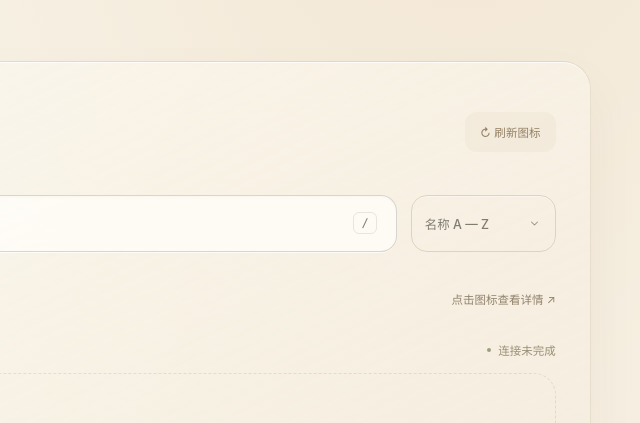
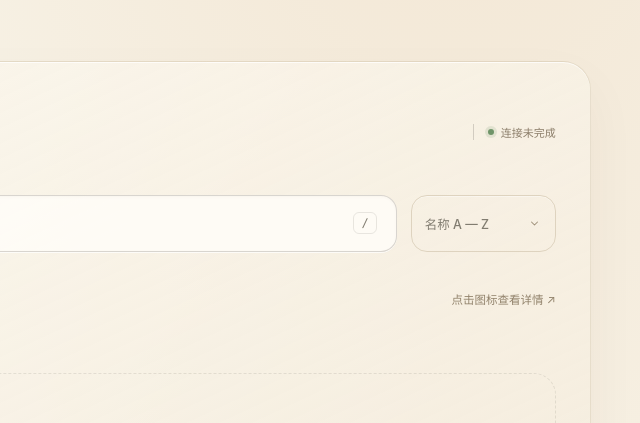
Before and after one commit to aaANDkk/aaANDkk.github.io, a plain HTML site: page qure/index.html in a window 1280 px wide. Shown: the part 927-1350 px from the top of the page, 605-1245 px from the left. Drawn offline with Linux system fonts and the light colour scheme; no server answers; animation ran at ten frames a second.

Commit message:
Replace refresh button with backend sync time indicator

```diff
--- a/qure/app.js
+++ b/qure/app.js
@@ -39,7 +39,8 @@ function parseTreeIcons(tree) {
   if (!tree || tree.truncated || !Array.isArray(tree.tree)) throw new Error(qText('图标目录不完整。'));
   const icons = tree.tree.filter(x => x.type === 'blob').map(x => makeIcon(x.path, x.sha)).filter(Boolean);
   if (!icons.length) throw new Error(qText('图标目录为空。'));
-  return { icons, fallback: false };
+  const syncedAt = Number(tree.syncedAt);
+  return { icons, fallback: false, syncedAt: Number.isFinite(syncedAt) && syncedAt > 0 ? syncedAt : null };
 }
 async function getIcons() {
   try {
@@ -66,7 +67,6 @@ async function getIcons() {
 async function sync(manual = false) {
   if (state.busy) return;
   state.busy = true;
-  $('refresh').disabled = true;
   $('retry').disabled = true;
   $('sync-label').textContent = qText('正在同步…');
   if (!state.icons.length) {
@@ -80,7 +80,8 @@ async function sync(manual = false) {
     state.synced = Date.now();
     $('error').hidden = true;
     $('all-count').textContent = state.icons.length.toLocaleString();
-    $('sync-label').textContent = result.fallback ? qText('订阅清单 · 备用连接') : qText('已同步 {0}', new Date().toLocaleTimeString(window.QureI18n?.language === 'en' ? 'en-GB' : 'zh-CN', {hour:'2-digit',minute:'2-digit'}));
+    const syncTime = result.syncedAt ? new Date(result.syncedAt) : new Date();
+    $('sync-label').textContent = result.fallback ? qText('订阅清单 · 备用连接') : qText('已同步 {0}', syncTime.toLocaleTimeString(window.QureI18n?.language === 'en' ? 'en-GB' : 'zh-CN', {hour:'2-digit',minute:'2-digit'}));
     render();
     refreshFeatured();
     document.dispatchEvent(new Event('qure-icons-updated'));
@@ -99,7 +100,6 @@ async function sync(manual = false) {
   } finally {
     state.busy = false;
     $('grid').setAttribute('aria-busy', 'false');
-    $('refresh').disabled = false;
     $('retry').disabled = false;
   }
 }
@@ -302,7 +302,7 @@ document.querySelectorAll('[data-bg]').forEach(button => button.onclick = () =>
 });
 $('search').oninput = event => { state.query = event.target.value; state.limit = PAGE_SIZE; render(); };
 $('sort').onchange = event => { state.sort = event.target.value; render(); };
-$('refresh').onclick = $('retry').onclick = () => sync(true);
+$('retry').onclick = () => sync(true);
 $('more').onclick = () => { state.limit += PAGE_SIZE; render(); };
 $('reset').onclick = () => { state.query = ''; $('search').value = ''; if (state.category === 'all') render(); else document.querySelector('[data-category="all"]').click(); };
 $('zoom').oninput = () => { const value=Number($('zoom').value); if(value>=48 && value<=1024)setZoom(); };
--- a/qure/i18n.js
+++ b/qure/i18n.js
@@ -248,7 +248,8 @@
   "切换为英文": "Switch to English",
   "切换为中文": "Switch to Chinese",
   "次访问": "visits",
-  "Qure 站累计访问次数": "Total Qure visits"
+  "Qure 站累计访问次数": "Total Qure visits",
+  "后台图标数据同步时间": "Backend icon sync time"
 };
 
   const storageKey = 'qure-language';
--- a/qure/index.html
+++ b/qure/index.html
@@ -18,10 +18,10 @@
     </section>
     <div class="feature-strip" aria-label="图标集特点" data-i18n-aria-label="图标集特点"><div><span class="feature-number">01 /</span><div><strong data-i18n="矢量清晰显示">矢量清晰显示</strong><p data-i18n="原生 SVG 格式，从客户端小图标到高分屏预览均保持锐利。">原生 SVG 格式，从客户端小图标到高分屏预览均保持锐利。</p></div></div><div><span class="feature-number">02 /</span><div><strong data-i18n="统一视觉规范">统一视觉规范</strong><p data-i18n="覆盖常见服务、软件与国家地区，保持统一的圆角与配色比例。">覆盖常见服务、软件与国家地区，保持统一的圆角与配色比例。</p></div></div><div><span class="feature-number">03 /</span><div><strong data-i18n="策略组实时预览">策略组实时预览</strong><p data-i18n="可先在模拟策略组中测试图标搭配，确认效果后再复制配置。">可先在模拟策略组中测试图标搭配，确认效果后再复制配置。</p></div></div></div>
     <section id="collection" class="collection" aria-labelledby="collection-title">
-      <div class="section-heading"><div><p class="eyebrow"><span class="section-index">01</span> THE COLLECTION</p><h2 id="collection-title" data-i18n="浏览全部图标">浏览全部图标</h2></div><button id="refresh" class="quiet-button" type="button"><span aria-hidden="true">↻</span> <span data-i18n="刷新图标">刷新图标</span></button></div>
+      <div class="section-heading"><div><p class="eyebrow"><span class="section-index">01</span> THE COLLECTION</p><h2 id="collection-title" data-i18n="浏览全部图标">浏览全部图标</h2></div><span class="live" title="后台图标数据同步时间" data-i18n-title="后台图标数据同步时间"><i></i><span id="sync-label" data-i18n="在线图标库">在线图标库</span></span></div>
       <div class="search-row"><label class="search-box"><span aria-hidden="true">⌕</span><input id="search" type="search" placeholder="搜索图标、品牌或地区…" autocomplete="off" aria-label="搜索图标" data-i18n-aria-label="搜索图标" data-i18n-placeholder="搜索图标、品牌或地区…"><kbd>/</kbd></label><label class="sort-label"><span class="sr-only" data-i18n="排序方式">排序方式</span><select id="sort"><option value="az" data-i18n="名称 A — Z">名称 A — Z</option><option value="za" data-i18n="名称 Z — A">名称 Z — A</option></select></label></div>
       <div class="filter-row"><div class="tabs" role="group" aria-label="图标分类" data-i18n-aria-label="图标分类"><button data-category="all" class="active" aria-pressed="true"><span data-i18n="全部图标">全部图标</span> <span id="all-count">—</span></button><button data-category="common" aria-pressed="false" data-i18n="品牌与服务">品牌与服务</button><button data-category="flag" aria-pressed="false" data-i18n="地区与旗帜">地区与旗帜</button></div><span class="grid-hint" data-i18n="点击图标查看详情 ↗">点击图标查看详情 ↗</span></div>
-      <div class="status-row"><p id="status" role="status" aria-live="polite" data-i18n="正在连接图标库…">正在连接图标库…</p><span class="live"><i></i><span id="sync-label" data-i18n="在线图标库">在线图标库</span></span></div>
+      <div class="status-row"><p id="status" role="status" aria-live="polite" data-i18n="正在连接图标库…">正在连接图标库…</p></div>
       <div id="error" class="error-panel" hidden><h3 data-i18n="暂时没能连接图标库">暂时没能连接图标库</h3><p id="error-message"></p><button id="retry" class="primary" data-i18n="重新连接 ↻">重新连接 ↻</button></div>
       <div id="grid" class="icon-grid" aria-label="图标列表" aria-busy="true" data-i18n-aria-label="图标列表"></div>
       <div id="empty" class="empty" hidden><span aria-hidden="true">⌕</span><h3 data-i18n="还没有找到这枚图标">还没有找到这枚图标</h3><p data-i18n="试试其他名称，或切换分类。">试试其他名称，或切换分类。</p><button id="reset" class="quiet-button" data-i18n="清除筛选">清除筛选</button></div>
--- a/qure/polish.css
+++ b/qure/polish.css
@@ -848,6 +848,22 @@ html[lang='en'] .hero h1 em {
 }
 
 /* ---------- Section Headings & Scroll Reveal ---------- */
+.section-heading .live {
+  font-family: var(--mono);
+  font-size: 11px;
+  font-variant-numeric: tabular-nums;
+  color: var(--ink-3);
+  border-left: 1px solid var(--line-strong);
+  padding-left: 14px;
+  flex-shrink: 0;
+}
+
+.section-heading .live i {
+  width: 6px;
+  height: 6px;
+  background: #6f9468;
+  box-shadow: 0 0 0 3px rgb(111 148 104 / 0.16);
+}
 .section-heading .eyebrow::before {
   content: '';
   width: 16px;
@@ -1623,7 +1639,7 @@ dialog::backdrop {
   .tabs button { font-size: 12.5px; }
   .tabs span { font-size: 11px; }
   .status-row, .grid-hint { font-size: 11.5px; color: var(--text-faint); }
-  .section-heading #refresh { font-size: 11.5px; }
+  .section-heading .live { font-size: 11px; }
   .collection .icon-name { font-size: 11.5px; color: var(--text-soft); }
   .more { font-size: 12.5px; }
 
@@ -1927,6 +1943,7 @@ dialog::backdrop {
   .collection .section-heading h2 { font-size: 22px; max-width: 220px; }
   .studio-intro { font-size: 12.5px; max-width: none; }
   .status-row { font-size: 10px; }
+  .section-heading .live { font-size: 10px; padding-left: 10px; }
   .collection .icon-name { font-size: 10px; color: var(--text-soft); }
   .strategy-text > span { font-size: 9.5px; }
   .clash-disclaimer { font-size: 9.5px; }
```
